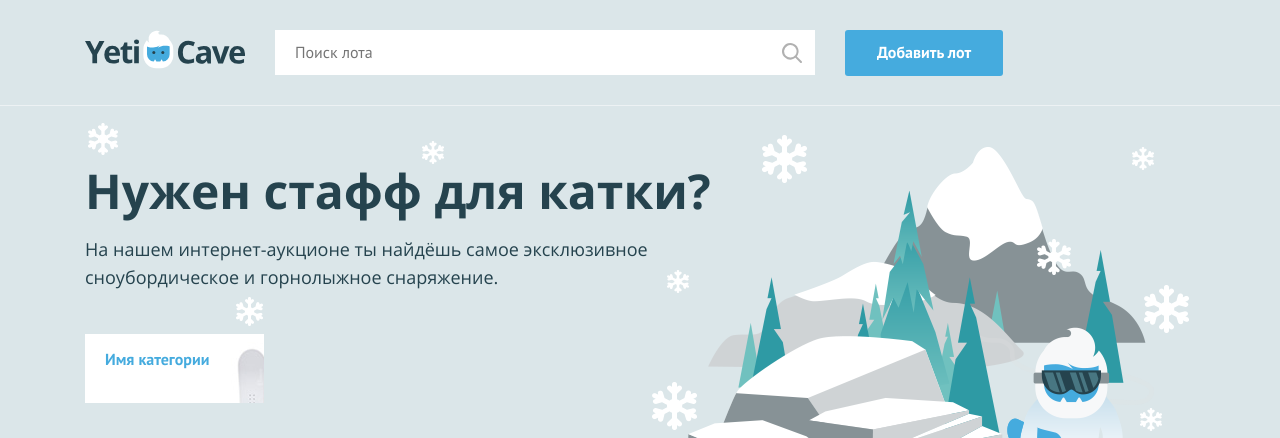
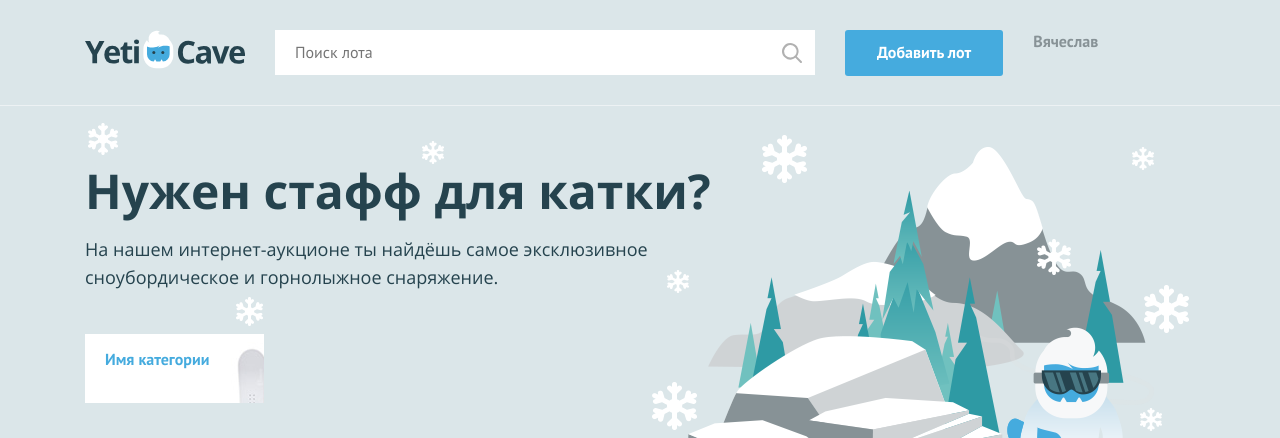
Before and after one commit to kubik1986/909803-yeticave, a PHP site: page / in a window 1280 px wide. Shown: the top 438 px of the page. Run offline with PHP 8.4, Linux system fonts and the light colour scheme.

Commit message:
Hello world!

```diff
--- a/index.php
+++ b/index.php
@@ -1,7 +1,7 @@
 <?php
 $is_auth = rand(0, 1);
 
-$user_name = ''; // укажите здесь ваше имя
+$user_name = 'Вячеслав'; // укажите здесь ваше имя
 ?>
 <!DOCTYPE html>
 <html lang="ru">
@@ -27,9 +27,20 @@ $user_name = ''; // укажите здесь ваше имя
         <a class="main-header__add-lot button" href="pages/add-lot.html">Добавить лот</a>
 
         <nav class="user-menu">
-
-        <!-- здесь должен быть PHP код для показа имени пользователя -->
-
+            <?php if ($is_auth === 1): ?>
+                <div class="user-menu__logged">
+                    <p><?=$user_name; ?></p>
+                </div>
+            <?php else: ?>
+                <ul class="user-menu__list">
+                    <li class="user-menu__item">
+                      <a href="#">Регистрация</a>
+                    </li>
+                    <li class="user-menu__item">
+                      <a href="#">Вход</a>
+                    </li>
+                </ul>
+            <?php endif; ?>
         </nav>
     </div>
 </header>
```
